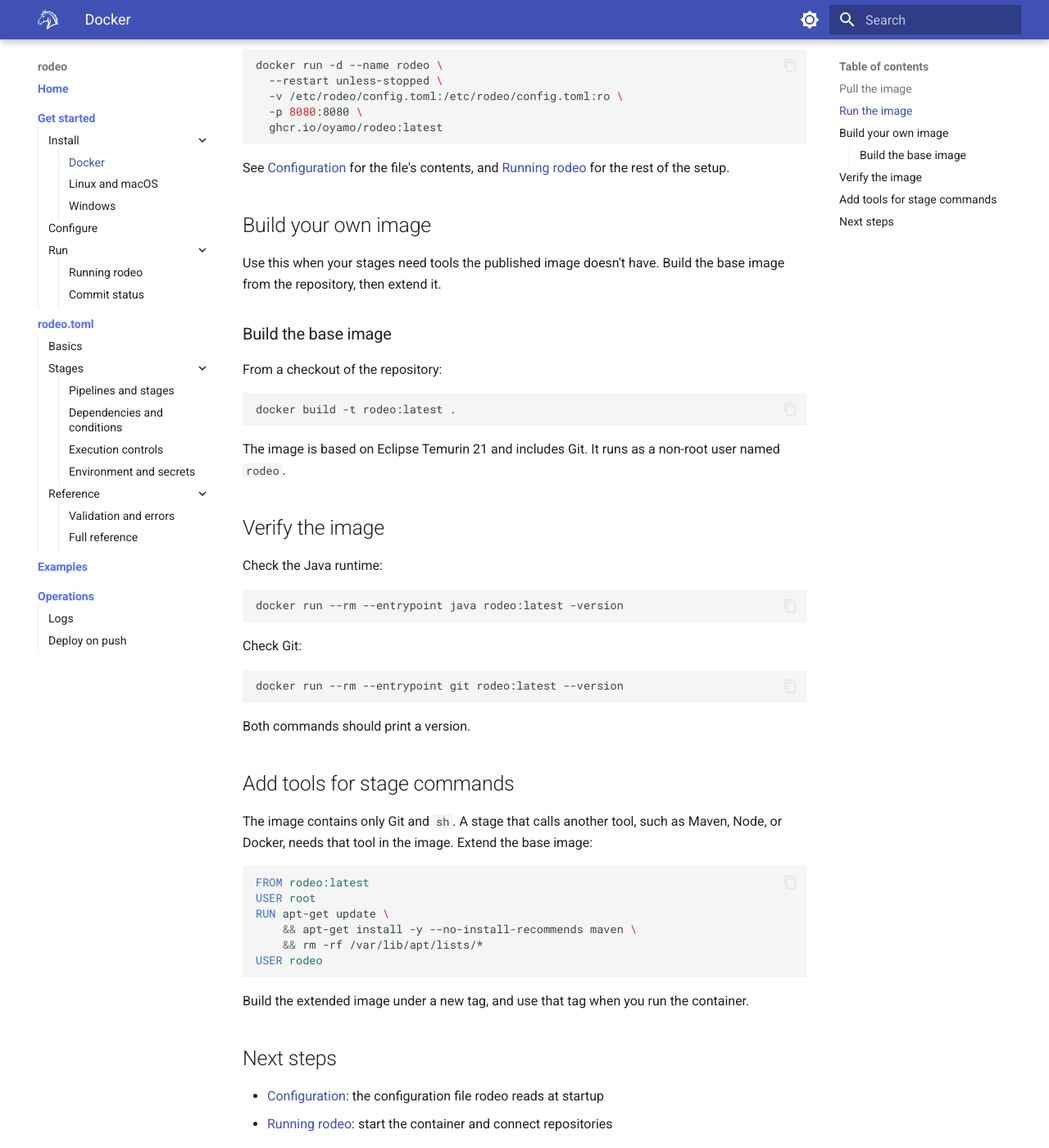
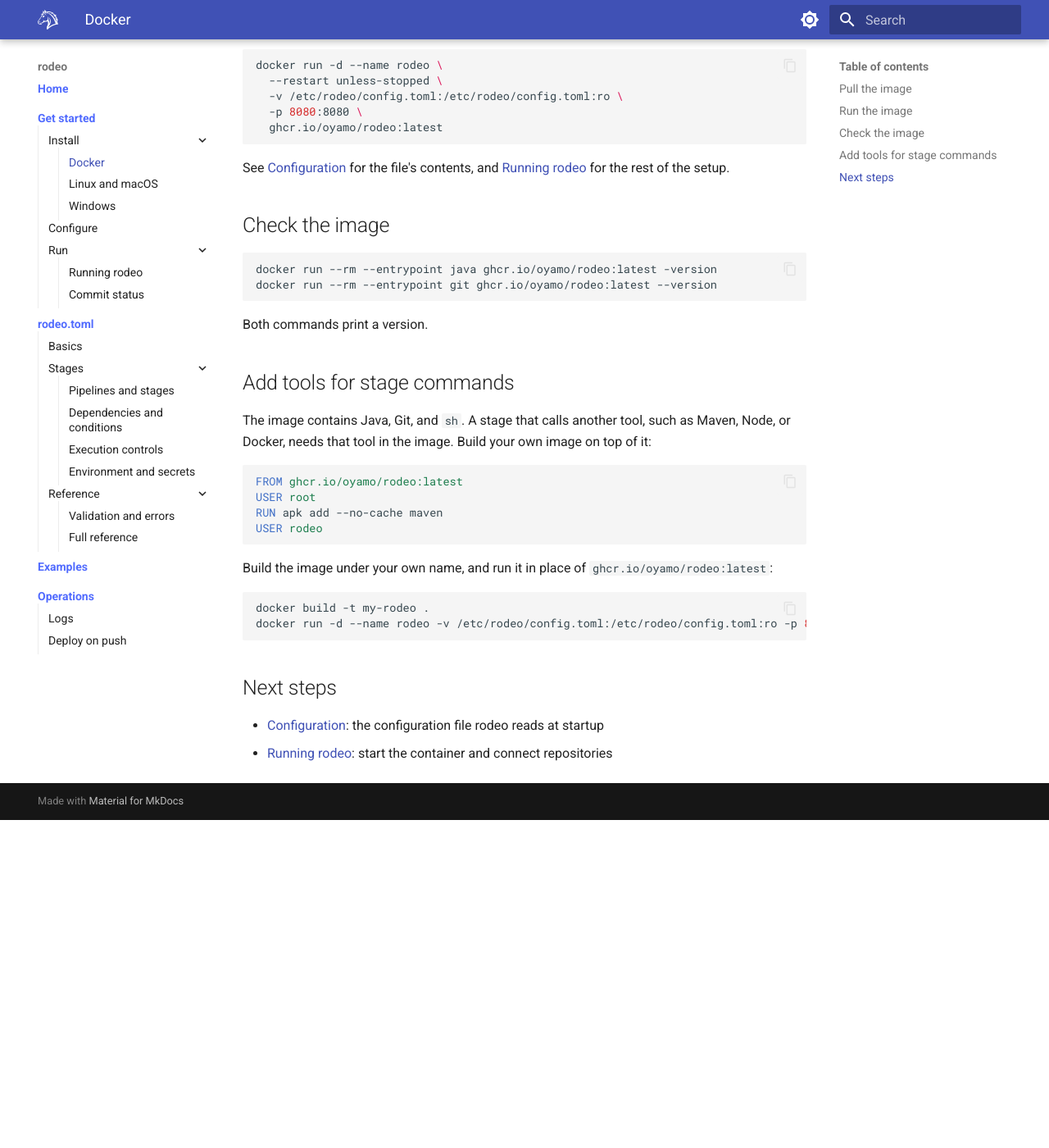
Before and after one commit to oyamo/rodeo, an MkDocs documentation site: the page built from docs/installation/docker.md, in a window 1280 px wide and 1400 px high, scrolled down 502 px. Shown: the whole window at 82% size. Built offline with MkDocs 1.6.1 and Material for MkDocs 9.7.7, drawn with Linux system fonts in a browser that asks for light colours; after the commit the page ends 1502 px from its top, so only the background shows below that; some of the changed text lies outside the part shown.

````diff
--- a/docs/installation/docker.md
+++ b/docs/installation/docker.md
@@ -1,6 +1,6 @@
 # Install with Docker
 
-Each push to `main` publishes an image to GitHub Container Registry. You can run it without building anything.
+rodeo is available as a container image on GitHub Container Registry. Pull it and run it; nothing needs to be built.
 
 ## Pull the image
 
@@ -24,50 +24,32 @@
 
 See [Configuration](../configuration.md) for the file's contents, and [Running rodeo](../running.md) for the rest of the setup.
 
-## Build your own image
-
-Use this when your stages need tools the published image doesn't have. Build the base image from the repository, then extend it.
-
-### Build the base image
-
-From a checkout of the repository:
+## Check the image
 
 ```bash
-docker build -t rodeo:latest .
+docker run --rm --entrypoint java ghcr.io/oyamo/rodeo:latest -version
+docker run --rm --entrypoint git ghcr.io/oyamo/rodeo:latest --version
 ```
 
-The image is based on Eclipse Temurin 21 and includes Git. It runs as a non-root user named `rodeo`.
-
-## Verify the image
-
-Check the Java runtime:
-
-```bash
-docker run --rm --entrypoint java rodeo:latest -version
-```
-
-Check Git:
-
-```bash
-docker run --rm --entrypoint git rodeo:latest --version
-```
-
-Both commands should print a version.
+Both commands print a version.
 
 ## Add tools for stage commands
 
-The image contains only Git and `sh`. A stage that calls another tool, such as Maven, Node, or Docker, needs that tool in the image. Extend the base image:
+The image contains Java, Git, and `sh`. A stage that calls another tool, such as Maven, Node, or Docker, needs that tool in the image. Build your own image on top of it:
 
 ```dockerfile
-FROM rodeo:latest
+FROM ghcr.io/oyamo/rodeo:latest
 USER root
-RUN apt-get update \
-    && apt-get install -y --no-install-recommends maven \
-    && rm -rf /var/lib/apt/lists/*
+RUN apk add --no-cache maven
 USER rodeo
 ```
 
-Build the extended image under a new tag, and use that tag when you run the container.
+Build the image under your own name, and run it in place of `ghcr.io/oyamo/rodeo:latest`:
+
+```bash
+docker build -t my-rodeo .
+docker run -d --name rodeo -v /etc/rodeo/config.toml:/etc/rodeo/config.toml:ro -p 8080:8080 my-rodeo
+```
 
 ## Next steps
 
````
Also changed, not shown: other parts of docs/installation/docker.md (+1 -1 lines), docs/installation/linux.md (+3 -1 lines), docs/installation/windows.md (+3 -1 lines).
